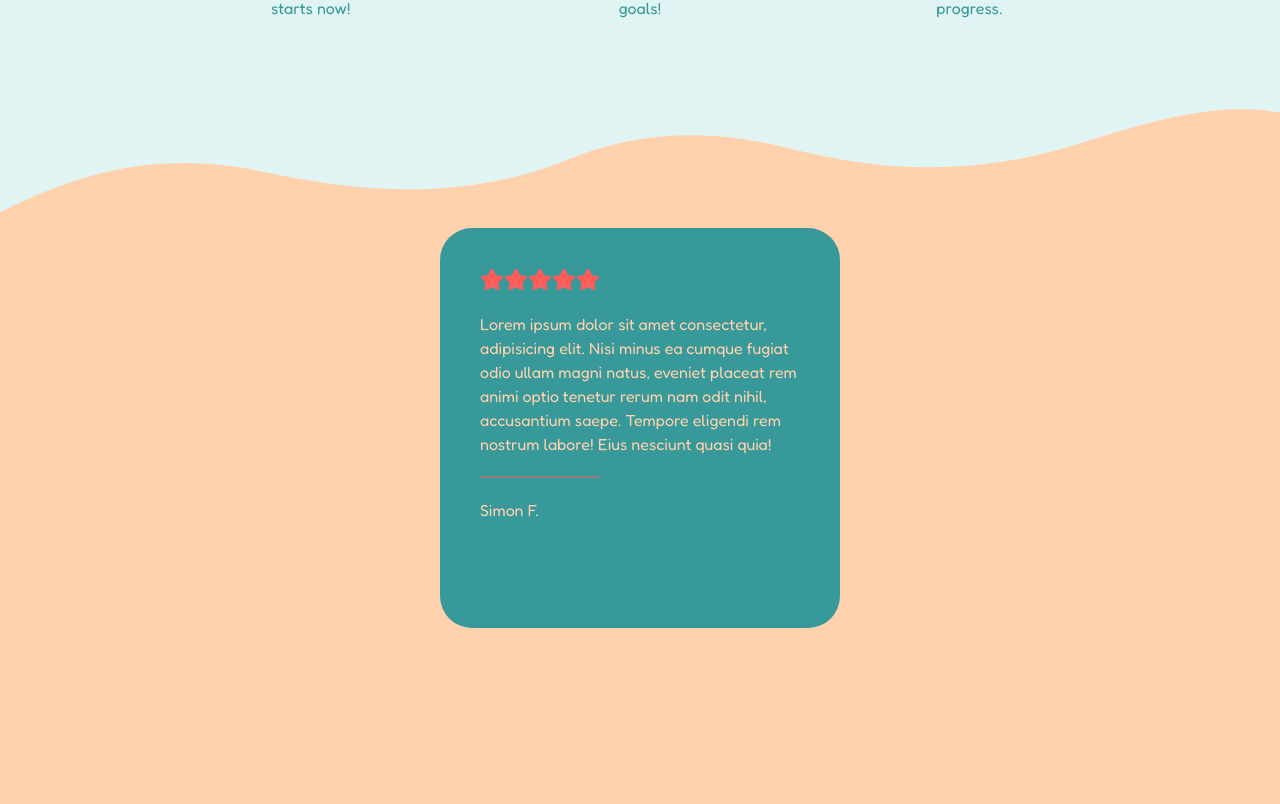
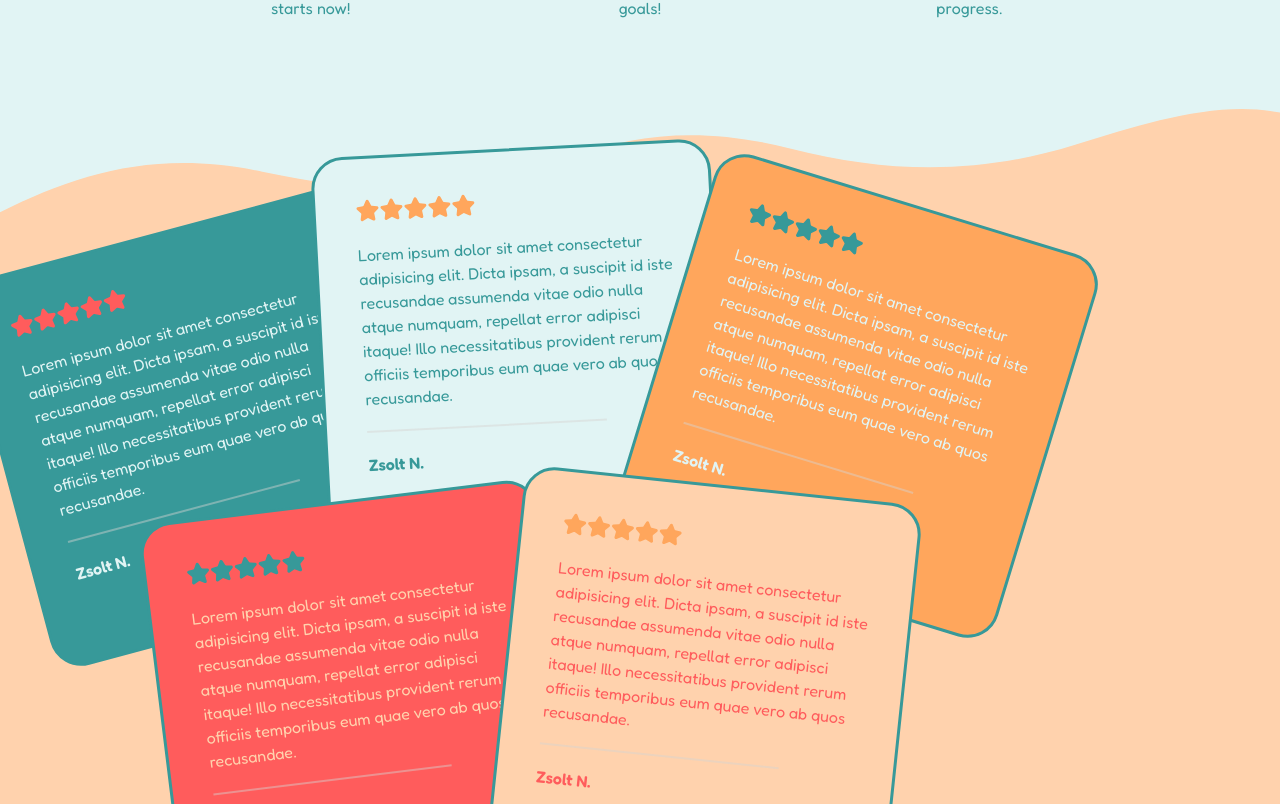
Before and after one commit to zsolt-98/Pomegrenade, a React (Vite) app: page / in a window 1280 px wide. Shown: the part 1276-2080 px from the top of the page. Built offline with nearby package versions, Linux system fonts and the light colour scheme.

Commit message:
positioning cards

```diff
--- a/src/components/Homepage/Reviews.tsx
+++ b/src/components/Homepage/Reviews.tsx
@@ -4,13 +4,55 @@ export default function Reviews() {
   return (
     <section className="bg-secondary-light h-[100vh]">
       <div className="container mx-auto flex justify-center">
-        {/* Card */}
-        <ReviewsCard
-          bgColor="bg-tertiary"
-          starColor="var(--color-primary-1)"
-          pColor="text-secondary-light"
-        />
-        {/* Card */}
+        {/* Cards */}
+        <div className="relative">
+          <ReviewsCard
+            cardClassName="border-3 border-tertiary absolute left-[-40rem] rotate-[-15deg]"
+            bgColor="bg-tertiary"
+            starColor="var(--color-primary-1)"
+            pColor="text-tertiary-light"
+            pText="Lorem ipsum dolor sit amet consectetur adipisicing elit. Dicta ipsam, a suscipit id iste recusandae assumenda vitae odio nulla atque numquam, repellat error adipisci itaque! Illo necessitatibus provident rerum officiis temporibus eum quae vero ab quos recusandae."
+            hColor="text-tertiary-light"
+            hText="Zsolt N."
+          />
+          <ReviewsCard
+            cardClassName="border-3 border-tertiary absolute left-[-20rem] top-[-5rem] rotate-[-3deg]"
+            bgColor="bg-tertiary-light"
+            starColor="var(--color-secondary)"
+            pColor="text-tertiary"
+            pText="Lorem ipsum dolor sit amet consectetur adipisicing elit. Dicta ipsam, a suscipit id iste recusandae assumenda vitae odio nulla atque numquam, repellat error adipisci itaque! Illo necessitatibus provident rerum officiis temporibus eum quae vero ab quos recusandae."
+            hColor="text-tertiary"
+            hText="Zsolt N."
+          />
+          <ReviewsCard
+            cardClassName="border-3 border-tertiary absolute left-[1rem] top-[-2rem] rotate-[17deg]"
+            bgColor="bg-secondary"
+            starColor="var(--color-tertiary)"
+            pColor="text-tertiary-light"
+            pText="Lorem ipsum dolor sit amet consectetur adipisicing elit. Dicta ipsam, a suscipit id iste recusandae assumenda vitae odio nulla atque numquam, repellat error adipisci itaque! Illo necessitatibus provident rerum officiis temporibus eum quae vero ab quos recusandae."
+            hColor="text-tertiary-light"
+            hText="Zsolt N."
+          />
+          <ReviewsCard
+            cardClassName="border-3 border-tertiary absolute left-[-30rem] rotate-[-7deg] top-[17rem]"
+            bgColor="bg-primary-1"
+            starColor="var(--color-tertiary)"
+            pColor="text-secondary-light"
+            pText="Lorem ipsum dolor sit amet consectetur adipisicing elit. Dicta ipsam, a suscipit id iste recusandae assumenda vitae odio nulla atque numquam, repellat error adipisci itaque! Illo necessitatibus provident rerum officiis temporibus eum quae vero ab quos recusandae."
+            hColor="text-secondary-light"
+            hText="Zsolt N."
+          />
+          <ReviewsCard
+            cardClassName="absolute border-3 border-tertiary left-[-8.5rem] rotate-[6deg] top-[16rem]"
+            bgColor="bg-secondary-light"
+            starColor="var(--color-secondary)"
+            pColor="text-primary-1"
+            pText="Lorem ipsum dolor sit amet consectetur adipisicing elit. Dicta ipsam, a suscipit id iste recusandae assumenda vitae odio nulla atque numquam, repellat error adipisci itaque! Illo necessitatibus provident rerum officiis temporibus eum quae vero ab quos recusandae."
+            hColor="text-primary-1"
+            hText="Zsolt N."
+          />
+        </div>
+        {/* Cards */}
       </div>
     </section>
   );
--- a/src/components/Homepage/ReviewsCard.tsx
+++ b/src/components/Homepage/ReviewsCard.tsx
@@ -1,31 +1,32 @@
 import FiveStars from "../SVG/FiveStars";
 
 interface ReviewCardProps {
+  cardClassName?: string;
   bgColor: string;
   starColor: string;
   pColor: string;
-  hColor?: string;
+  pText: string;
+  hColor: string;
+  hText: string;
 }
 
 export default function ReviewsCard({
+  cardClassName,
   bgColor,
   starColor,
   pColor,
-  hColor = pColor,
+  pText,
+  hColor,
+  hText,
 }: ReviewCardProps) {
   return (
     <div
-      className={`${bgColor} flex h-100 w-100 flex-col gap-5 rounded-4xl p-10`}
+      className={`${bgColor} ${cardClassName} flex h-100 w-100 flex-col gap-5 rounded-4xl p-10`}
     >
       <FiveStars size={24} fill={starColor} />
-      <p className={pColor}>
-        Lorem ipsum dolor sit amet consectetur, adipisicing elit. Nisi minus ea
-        cumque fugiat odio ullam magni natus, eveniet placeat rem animi optio
-        tenetur rerum nam odit nihil, accusantium saepe. Tempore eligendi rem
-        nostrum labore! Eius nesciunt quasi quia!
-      </p>
-      <div className="bg-primary-1 h-0.5 w-30 opacity-50"></div>
-      <h3 className={hColor}>Simon F.</h3>
+      <p className={pColor}>{pText}</p>
+      <div className="h-0.5 w-60 bg-stone-300 opacity-45"></div>
+      <h3 className={`${hColor} font-semibold`}>{hText}</h3>
     </div>
   );
 }
```
